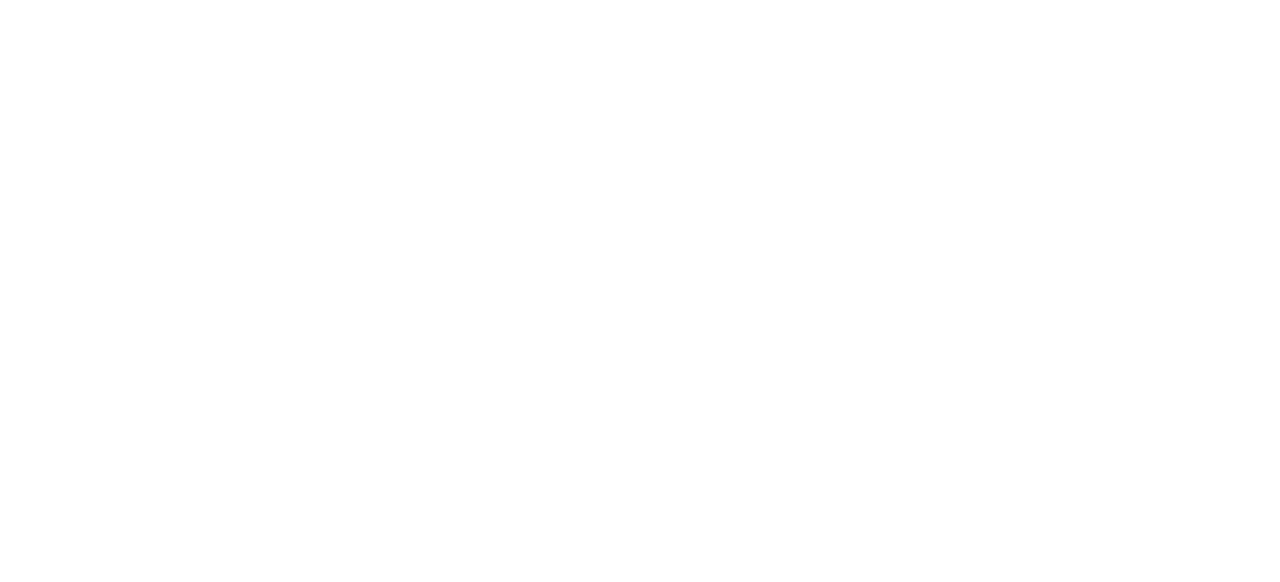
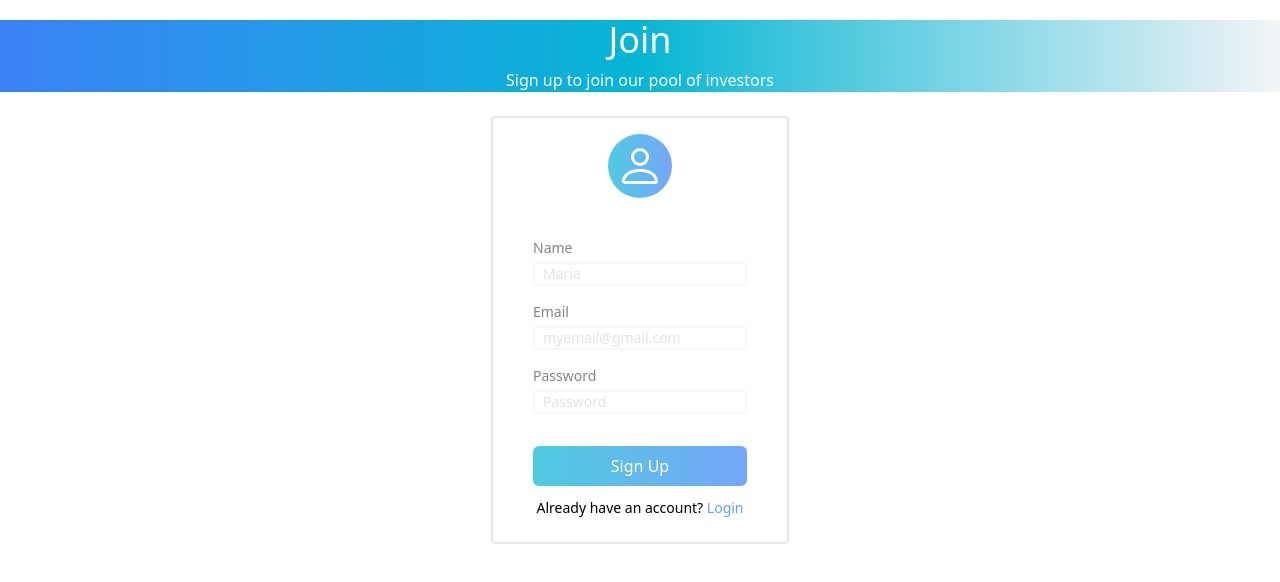
Before and after one commit to Dee-Tyan/civil-quota-app, a React (Create React App) app in the folder cq-app/: page /signup in a window 1280 px wide. Before the commit this address had no page. Shown: the top 582 px of the page. Built offline with nearby package versions, Linux system fonts and the light colour scheme.

Commit message:
login and sign up page routing done

```diff
--- a/cq-app/src/App.tsx
+++ b/cq-app/src/App.tsx
@@ -18,7 +18,9 @@
     <BrowserRouter>
 
       <Routes>
+        <Route path="/" element={<Homepage />} />
         <Route path="/login" element={<Login />} />
+        <Route path="/signup" element={<SignUp />} />
         <Route path="/home" element={user ? <Main/> : <Navigate to="/login" />}>
           <Route path="" element={<ViewTalent />} />
 
--- a/cq-app/src/components/Pages/LoginPage/Login.tsx
+++ b/cq-app/src/components/Pages/LoginPage/Login.tsx
@@ -3,6 +3,7 @@
 import {toast, ToastContainer} from "react-toastify"
 import 'react-toastify/dist/ReactToastify.css';
 import axios from "axios"
+import { Link } from "react-router-dom";
 
 const Login = () => {
   const { dispatch } = useContext(AuthContext)
@@ -14,7 +15,7 @@
 
   try {
     const response = await axios.post("http://localhost:5000/login/user-login", {email: email, password: password})
-    if(response.data.msg === "wrong username or password") {
+    if(response.data.msg === "error! wrong username or password") {
       toast.error(response.data.msg)
     }
 
@@ -101,7 +102,7 @@
                         Login
                       </button>
                     </label>
-                    <p className="text-center text-sm"> Forgot your password?</p>
+                    <Link to="/users" className="text-center text-sm"> Forgot your password?</Link>
                   </form>
                 </div>
               </div>
--- a/cq-app/src/components/Pages/SignUp/SignUp.tsx
+++ b/cq-app/src/components/Pages/SignUp/SignUp.tsx
@@ -1,4 +1,5 @@
 import React from 'react'
+import { Link } from 'react-router-dom'
 
 const SignUp = () => {
   return (
@@ -68,7 +69,7 @@
                         Sign Up
                       </button>
                     </label>
-                    <p className="text-center text-sm"> Already have an account? <span>Log in</span></p>
+                    <p className="text-center text-sm"> Already have an account? <Link to="/login" className="text-center text-sm text-blue-400"> Login</Link></p>
                   </form>
                 </div>
               </div>
```
